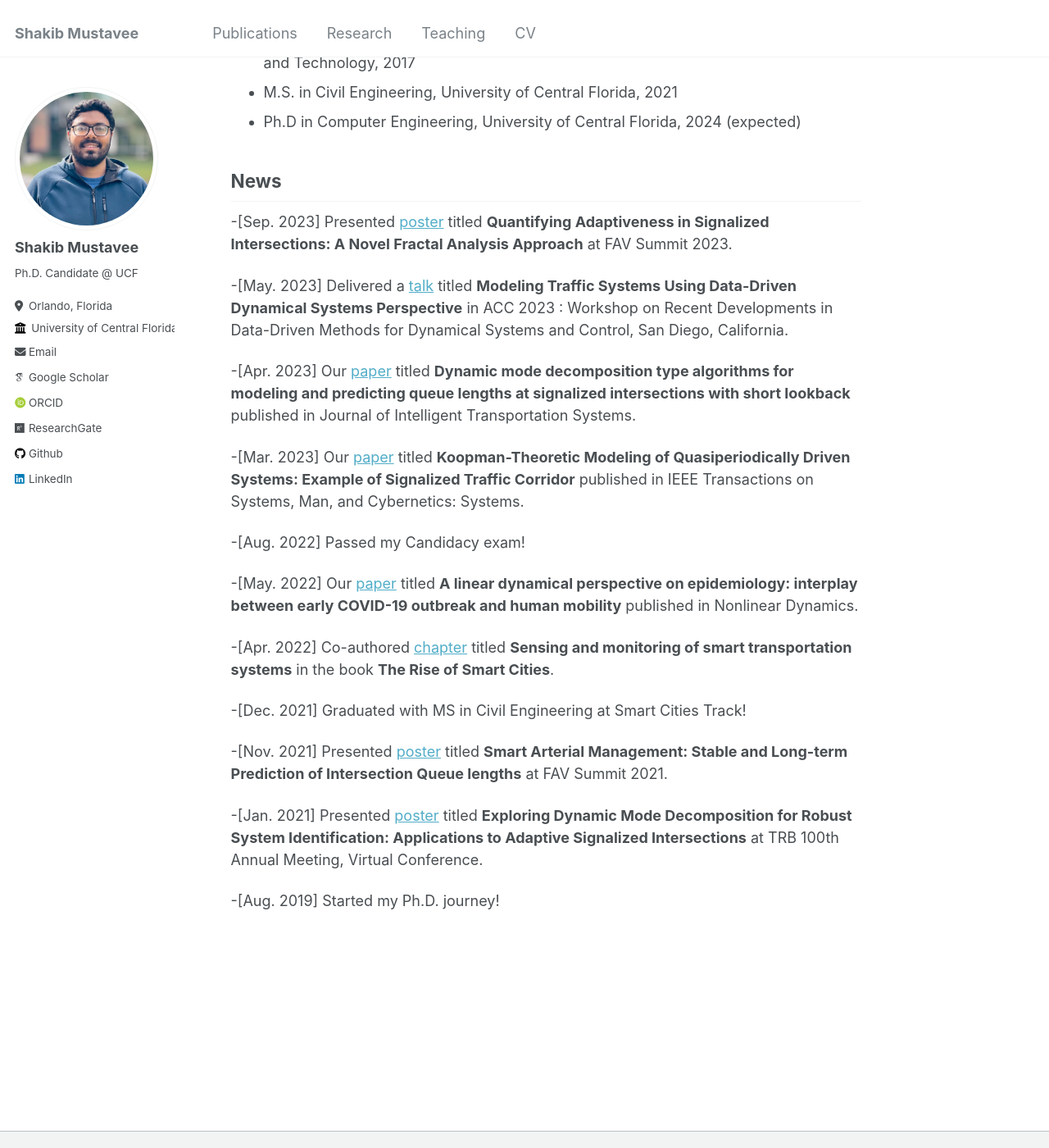
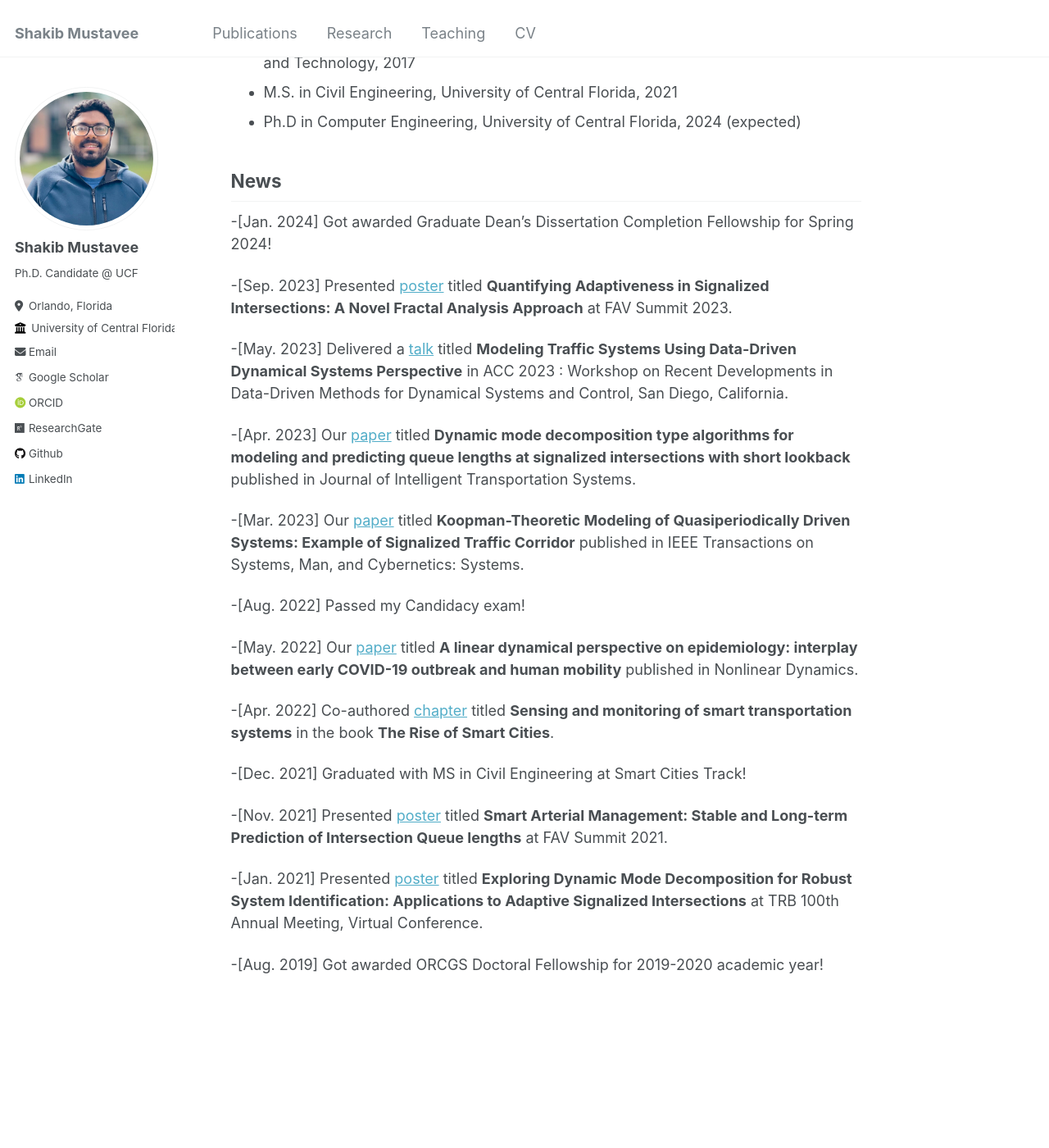
Before and after one commit to mustavee/mustavee.github.io, a Jekyll site: the page built from _pages/about.md, in a window 1280 px wide and 1400 px high, scrolled down 346 px. Shown: the whole window at 82% size. Built offline with Jekyll 4.4.1, drawn with Linux system fonts in a browser that asks for light colours; some web fonts are replaced.

Commit message:
Update about.md fellowships

```diff
--- a/_pages/about.md
+++ b/_pages/about.md
@@ -16,6 +16,8 @@ redirect_from:
 * Ph.D in Computer Engineering, University of Central Florida, 2024 (expected)
 
 ## News
+
+-[Jan. 2024] Got awarded Graduate Dean’s Dissertation Completion Fellowship for Spring 2024!
 
 -[Sep. 2023] Presented [poster](http://mustavee.github.io/files/FAV23_Mustavee_Agarwal.pdf) titled **Quantifying Adaptiveness in Signalized Intersections: A Novel Fractal Analysis Approach** at FAV Summit 2023.
 
@@ -37,4 +39,4 @@ redirect_from:
 
 -[Jan. 2021] Presented [poster](http://mustavee.github.io/files/TRBAM-21-034511-pages-2.pdf) titled **Exploring Dynamic Mode Decomposition for Robust System Identification: Applications to Adaptive Signalized Intersections** at TRB 100th Annual Meeting, Virtual Conference.
 
--[Aug. 2019] Started my Ph.D. journey!
+-[Aug. 2019] Got awarded ORCGS Doctoral Fellowship for 2019-2020 academic year!
```
